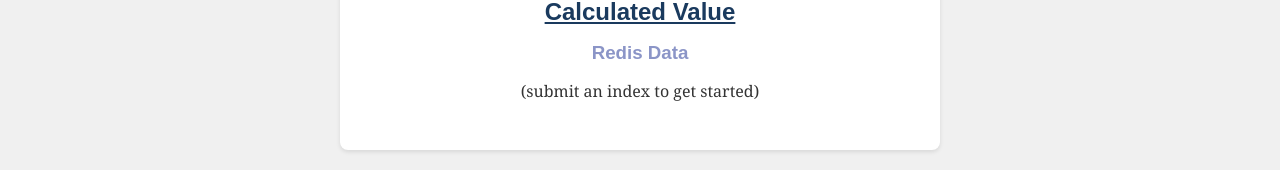
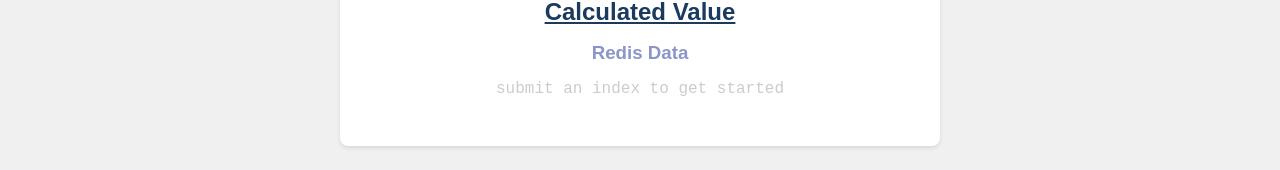
Before and after one commit to sfdeloach/fibi-overkill, a React (Vite) app in the folder client/: page / in a window 1280 px wide. Shown: the part 330-500 px from the top of the page. Built offline with nearby package versions, Linux system fonts and the light colour scheme; no server answers.

Commit message:
postgres data reverse sorted

```diff
--- a/client/src/index.css
+++ b/client/src/index.css
@@ -122,6 +122,11 @@
   margin-top: 1rem;
 }
 
+.redis-display p.no-data {
+  font-family: 'Courier New', Courier, monospace;
+  color: #ccc;
+}
+
 table {
   width: 80%;
   border-collapse: collapse;
--- a/client/src/pages/Home.jsx
+++ b/client/src/pages/Home.jsx
@@ -97,7 +97,7 @@
               </p>
             </>
           ) : (
-            <p>(submit an index to get started)</p>
+            <p className="no-data">submit an index to get started</p>
           )}
         </div>
       </div>
@@ -118,7 +118,9 @@
                 <td colSpan={3}>no data to display</td>
               </tr>
             )}
-            {indexes.map((item) => (
+            {indexes
+              .sort((a, b) => b._id - a._id)
+              .map((item) => (
                 <tr key={item._id}>
                   <td>{item._id}</td>
                   <td>{item.index}</td>
```
Lines whose indentation alone changed are shown as unchanged.
